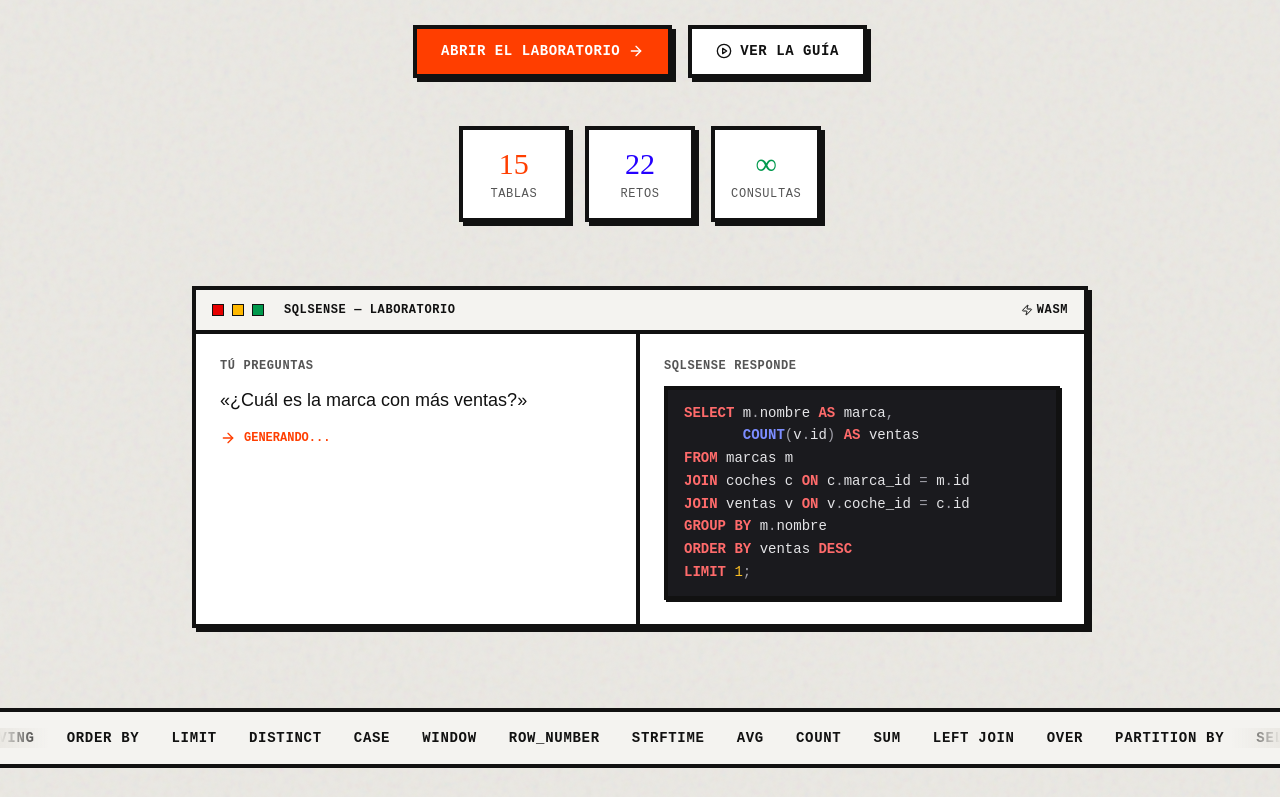
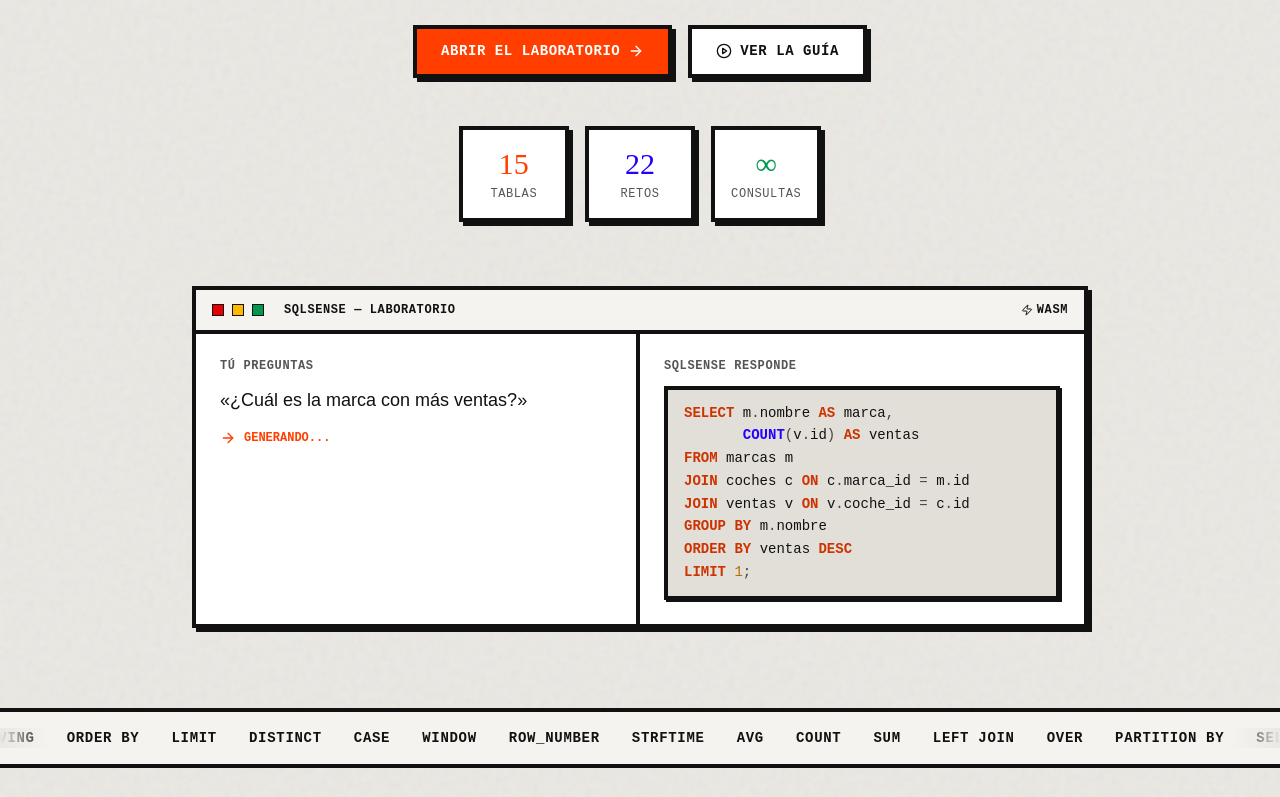
Before and after one commit to miguelcalzada-dev/sqlsense-ai, a Next.js app: page / in a window 1280 px wide. Shown: the part 480-1277 px from the top of the page. Built offline with nearby package versions, Linux system fonts and the light colour scheme.

Commit message:
fix: editor SQL y bloques de código con fondo claro brutalista, sintaxis coloreada

```diff
--- a/components/sql/NLLabPanel.tsx
+++ b/components/sql/NLLabPanel.tsx
@@ -200,14 +200,14 @@ export default function NLLabPanel({ onUseSQL }: Props) {
                 {result.summary}
               </p>
 
-              <div className="border-4 border-line bg-[#1a1a1e] p-4 font-mono text-sm leading-relaxed shadow-brutal-sm">
+              <div className="border-4 border-line bg-bg-tertiary p-4 font-mono text-sm leading-relaxed shadow-brutal-sm">
                 <div className="mb-3 flex items-center justify-between">
-                  <span className="font-mono text-xs font-bold uppercase tracking-wider text-white/40">
+                  <span className="font-mono text-xs font-bold uppercase tracking-wider text-sub">
                     SQL generado
                   </span>
                   <CopyButton text={result.sql} />
                 </div>
-                <pre className="overflow-x-auto whitespace-pre text-[#e4e4e7]">
+                <pre className="overflow-x-auto whitespace-pre text-ink">
                   {result.sql || "---"}
                 </pre>
               </div>
--- a/components/sql/SqlEditor.tsx
+++ b/components/sql/SqlEditor.tsx
@@ -60,8 +60,8 @@ const SqlEditor = forwardRef<SqlEditorHandle, Props>(function SqlEditor(
   return (
     <div
       className={cn(
-        "border-4 border-line bg-[#1a1a1e] transition-all duration-100",
-        focused && "border-accent",
+        "border-4 border-line bg-bg-tertiary transition-all duration-100",
+        focused && "border-accent bg-surface",
         className,
       )}
     >
@@ -95,7 +95,7 @@ const SqlEditor = forwardRef<SqlEditorHandle, Props>(function SqlEditor(
             );
           }
         }}
-        className="block min-h-0 w-full resize-y overflow-auto bg-transparent px-4 py-3 font-mono text-sm leading-relaxed text-[#e4e4e7] caret-[#ff3e00] outline-none placeholder:text-white/20"
+        className="block min-h-0 w-full resize-y overflow-auto bg-transparent px-4 py-3 font-mono text-sm leading-relaxed text-ink caret-accent outline-none placeholder:text-sub/40"
         style={{ minHeight }}
       />
     </div>
--- a/components/ui/CodeBlock.tsx
+++ b/components/ui/CodeBlock.tsx
@@ -6,16 +6,16 @@ import { highlightTokens } from "@/lib/sql-highlight";
 import { cn } from "@/lib/utils";
 
 const COLOR: Record<string, CSSProperties> = {
-  keyword: { color: "#ff6b6b", fontWeight: 700 },
-  function: { color: "#7c8dff", fontWeight: 700 },
-  type: { color: "#4ade80", fontStyle: "italic" },
-  string: { color: "#4ade80" },
-  number: { color: "#fbbf24" },
-  ident: { color: "#e4e4e7" },
-  identifier: { color: "#a1a1aa" },
-  comment: { color: "#71717a", fontStyle: "italic" },
-  punct: { color: "#a1a1aa" },
-  other: { color: "#a1a1aa" },
+  keyword: { color: "#cc3300", fontWeight: 700 },
+  function: { color: "#2400ff", fontWeight: 700 },
+  type: { color: "#008055", fontStyle: "italic" },
+  string: { color: "#008055" },
+  number: { color: "#b86e00" },
+  ident: { color: "#111" },
+  identifier: { color: "#444" },
+  comment: { color: "#888", fontStyle: "italic" },
+  punct: { color: "#444" },
+  other: { color: "#444" },
   ws: {},
 };
 
@@ -34,7 +34,7 @@ export default function CodeBlock({
   return (
     <div
       className={cn(
-        "group relative overflow-hidden border-4 border-line bg-[#1a1a1e] font-mono text-sm shadow-brutal-sm",
+        "group relative overflow-hidden border-4 border-line bg-bg-tertiary font-mono text-sm shadow-brutal-sm",
         className,
       )}
     >
@@ -46,7 +46,7 @@ export default function CodeBlock({
           {showCopy && <CopyButton text={code} />}
         </div>
       )}
-      <pre className="overflow-x-auto px-4 py-3 leading-relaxed text-[#e4e4e7]">
+      <pre className="overflow-x-auto px-4 py-3 leading-relaxed text-ink">
         <code>
           {tokens.map((t, i) => {
             if (t.type === "ws") return <span key={i}>{t.value}</span>;
```
